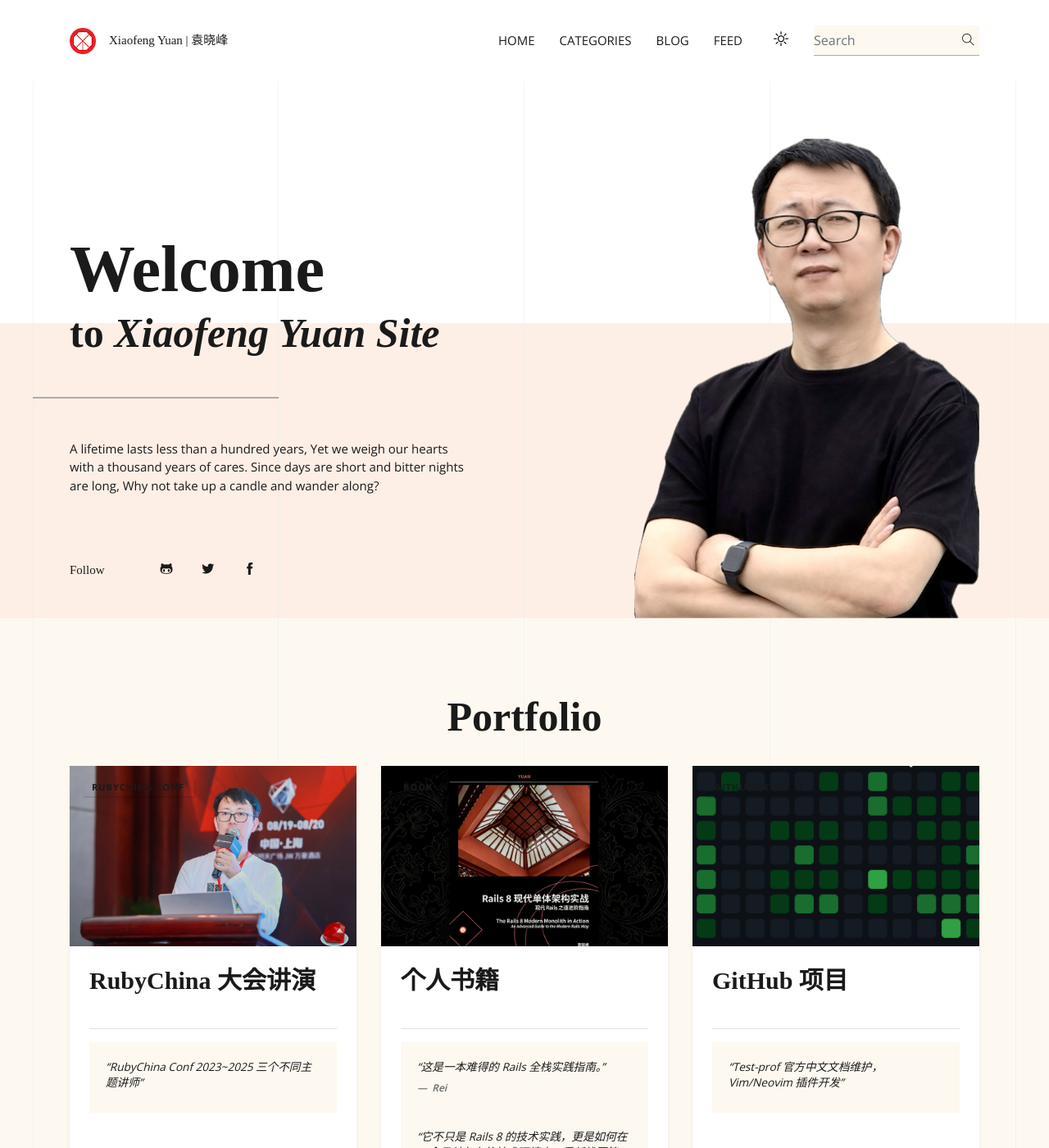
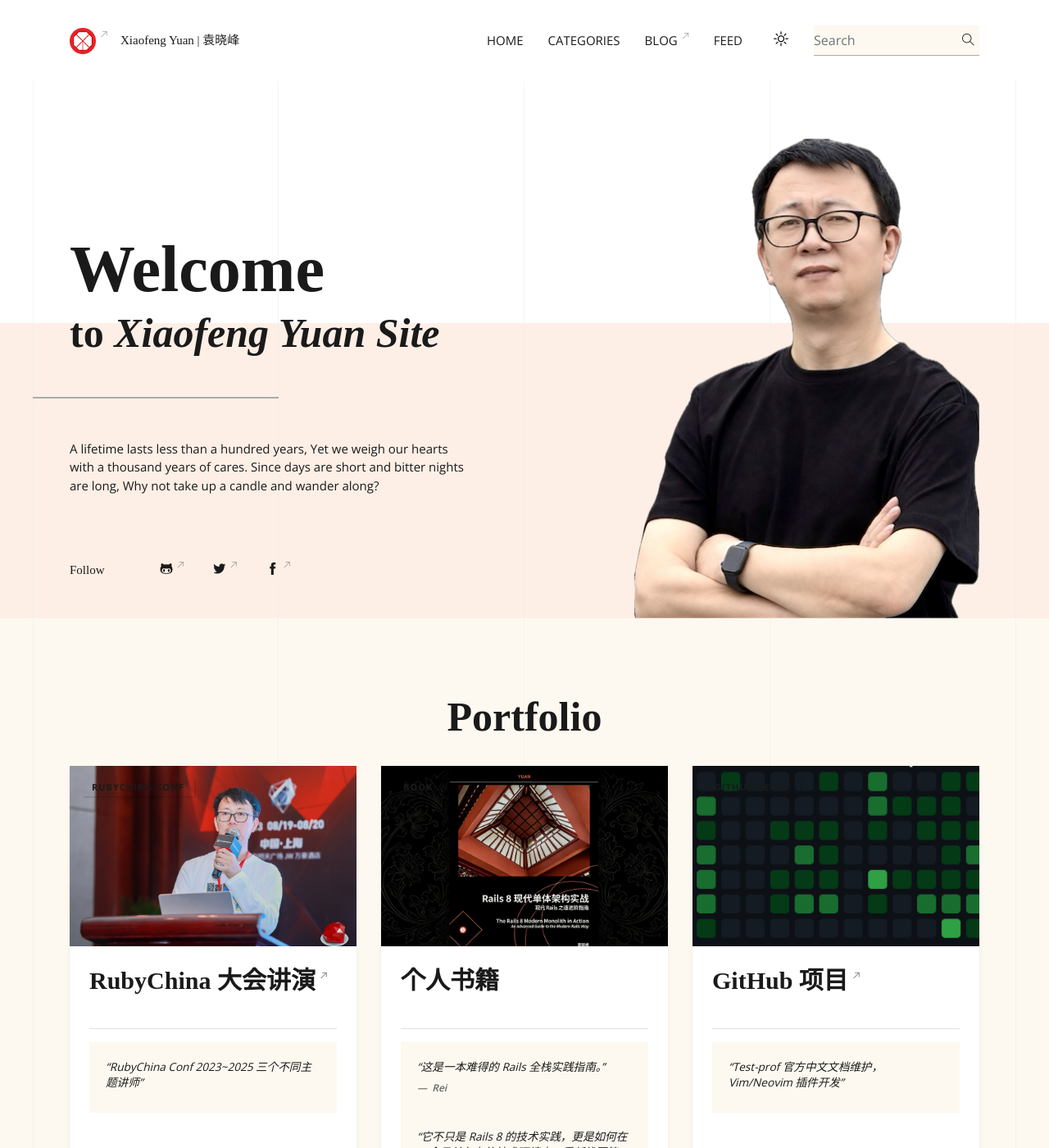
Before and after one commit to xfyuan/xiaofengyuan.com, a Jekyll site: the page built from index.html, in a window 1280 px wide and 1400 px high. Shown: the whole window at 82% size. Built offline with Jekyll 4.4.1, drawn with Linux system fonts in a browser that asks for light colours; some web fonts are replaced; the list of posts is cut into pages by our own code.

Commit message:
auto open external link in target blank, add a arrow style for them

```diff
--- a/assets/css/style.css
+++ b/assets/css/style.css
@@ -896,6 +896,25 @@ blockquote {
 .site-name{
     font-family: 'ZCOOL QingKe HuangYou';
 }
+
+/* 给外部链接后面加一个微小的右上角箭头图标 */
+.external-link::after {
+  content: "\e65a"; /* Themify Icons 中的右上角箭头 */
+  font-family: 'themify';
+  font-size: 10px;
+  margin-left: 4px;
+  vertical-align: super;
+  display: inline-block; /* 确保旋转或位移生效 */
+  opacity: 0.5;
+  transition: all 0.3s ease;
+}
+
+/* 悬停时的小动画：让图标稍微往右上方跳动一下，增加灵动感 */
+.external-link:hover::after {
+  opacity: 1;
+  transform: translate(2px, -2px);
+}
+
 /*------------------------------------------------------------------
 [Portfolio]
 -------------------------------------------------------------------*/
--- a/assets/js/script.js
+++ b/assets/js/script.js
@@ -109,5 +109,36 @@
     });
   });
 
+  /**
+  * 自动为外部链接添加 target="_blank" 和 rel="noopener noreferrer"
+  */
+  document.addEventListener('DOMContentLoaded', function() {
+    const links = document.getElementsByTagName('a');
+    const currentHost = window.location.hostname;
+
+    for (let i = 0; i < links.length; i++) {
+      const link = links[i];
+
+      // 检查是否有 href 属性
+      if (!link.href) continue;
+
+      try {
+        const linkUrl = new URL(link.href);
+
+        // 判断条件：
+        // 1. 协议是 http 或 https (排除 mailto, tel, javascript 等)
+        // 2. 域名与当前域名不一致
+        if (linkUrl.protocol.startsWith('http') && linkUrl.hostname !== currentHost) {
+          link.setAttribute('target', '_blank');
+          link.setAttribute('rel', 'noopener noreferrer');
+
+          // 可选：添加一个样式类，方便你后续给外部链接加小图标
+          link.classList.add('external-link');
+        }
+      } catch (e) {
+        // 忽略无效 URL 或相对路径导致的错误
+      }
+    }
+  });
 
 })(jQuery);
```
